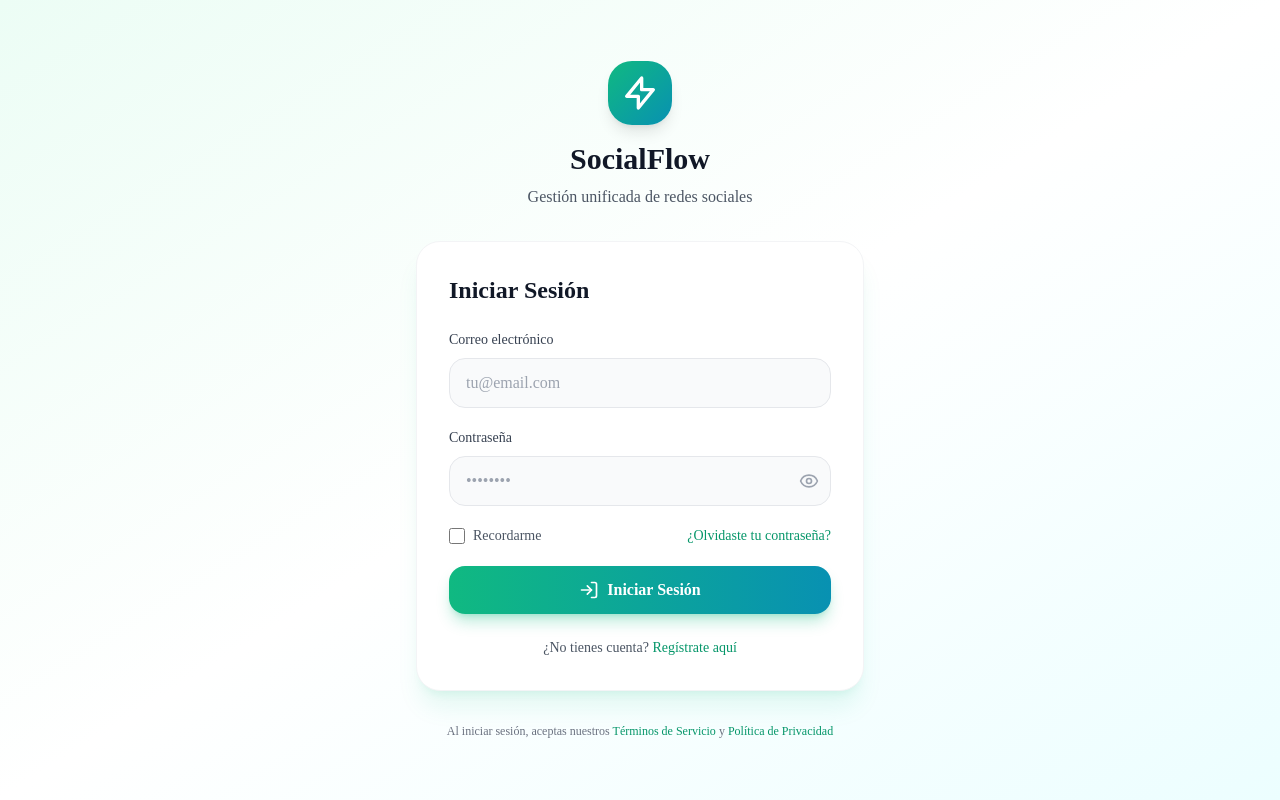
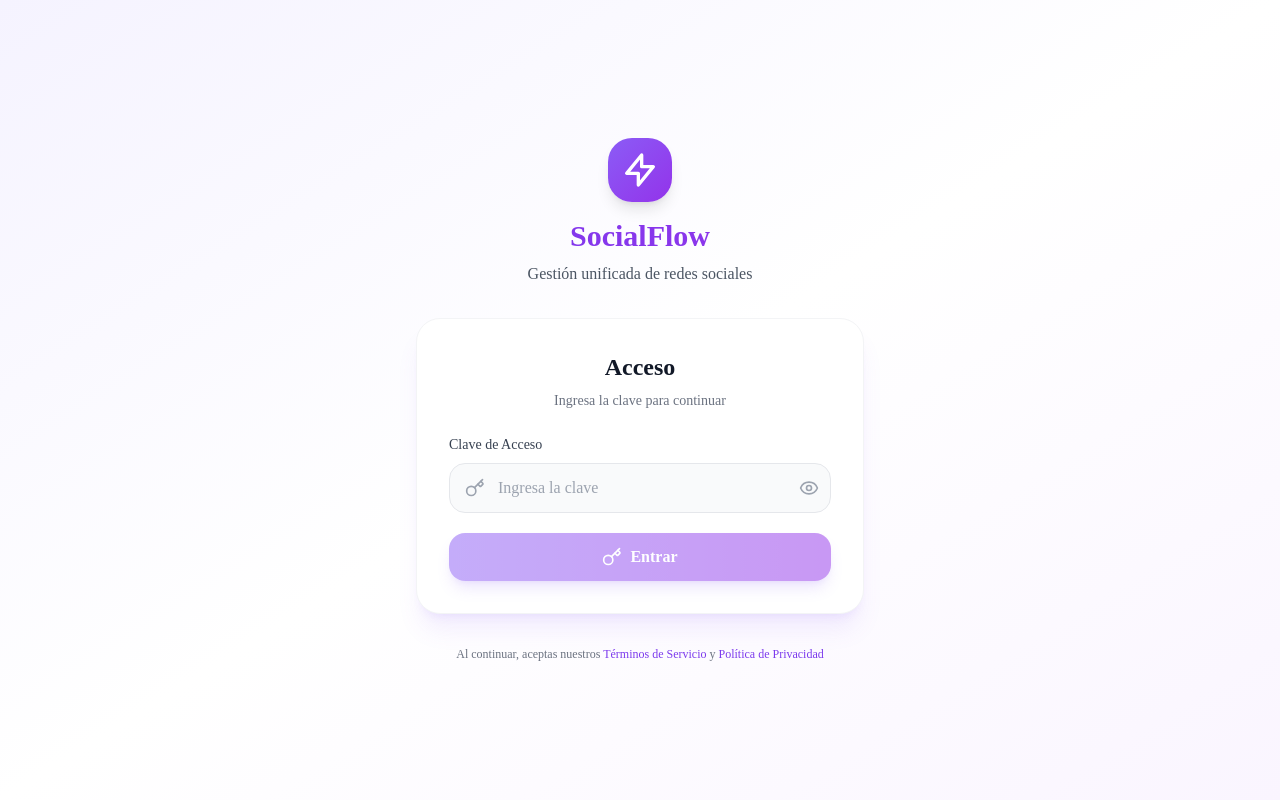
Before and after one commit to Nauzaelbh-glitch/Socialflow, a Next.js app: page /login in a window 1280 px wide. Built offline with nearby package versions, Linux system fonts and the light colour scheme; no server answers.

Commit message:
Simplificar autenticacion: clave unica en lugar de email/contrasena
- Nueva pagina de login con solo clave de acceso
- Clave: SocialFlow2024
- Middleware simplificado sin Supabase Auth
- API route para establecer cookie de acceso
- Eliminar AuthProvider del providers component

```diff
--- /dev/null
+++ b/src/app/api/auth/access/route.ts
@@ -0,0 +1,15 @@
+import { NextResponse } from 'next/server';
+
+export async function POST() {
+  const response = NextResponse.json({ success: true });
+
+  response.cookies.set('sf_access', 'granted', {
+    httpOnly: false,
+    secure: process.env.NODE_ENV === 'production',
+    sameSite: 'lax',
+    path: '/',
+    maxAge: 60 * 60 * 24,
+  });
+
+  return response;
+}
--- a/src/app/login/page.tsx
+++ b/src/app/login/page.tsx
@@ -1,166 +1,115 @@
 'use client';
 
-import { useState, useEffect, useRef } from 'react';
+import { useState } from 'react';
 import { useRouter } from 'next/navigation';
-import Link from 'next/link';
-import { useAuth } from '@/lib/auth-context';
-import { Eye, EyeOff, LogIn } from 'lucide-react';
+import { Key, Eye, EyeOff } from 'lucide-react';
+
+const ACCESS_KEY = 'SocialFlow2024';
 
 export default function LoginPage() {
   const router = useRouter();
-  const { signIn, user, isLoading: authLoading } = useAuth();
-  const [email, setEmail] = useState('');
-  const [password, setPassword] = useState('');
-  const [showPassword, setShowPassword] = useState(false);
+  const [accessKey, setAccessKey] = useState('');
+  const [showKey, setShowKey] = useState(false);
   const [error, setError] = useState('');
-  const [isSubmitting, setIsSubmitting] = useState(false);
-  const redirectRef = useRef(false);
-
-  useEffect(() => {
-    if (user && !authLoading && !redirectRef.current) {
-      redirectRef.current = true;
-      router.push('/dashboard');
-    }
-  }, [user, authLoading, router]);
+  const [isLoading, setIsLoading] = useState(false);
 
   const handleSubmit = async (e: React.FormEvent) => {
     e.preventDefault();
     setError('');
-    setIsSubmitting(true);
+    setIsLoading(true);
 
-    if (!email || !password) {
-      setError('Por favor, completa todos los campos');
-      setIsSubmitting(false);
-      return;
-    }
-
-    try {
-      const result = await signIn(email, password);
-
-      if (result.error) {
-        setError(result.error);
-        setIsSubmitting(false);
-        return;
+    if (accessKey === ACCESS_KEY) {
+      try {
+        await fetch('/api/auth/access', {
+          method: 'POST',
+          headers: { 'Content-Type': 'application/json' },
+        });
+        router.push('/dashboard');
+      } catch {
+        setError('Error al iniciar sesión');
+        setIsLoading(false);
       }
-
-      router.push('/dashboard');
-    } catch (err) {
-      setError('Error al iniciar sesión. Por favor, intenta de nuevo.');
-      setIsSubmitting(false);
+    } else {
+      setError('Clave de acceso incorrecta');
+      setIsLoading(false);
     }
   };
 
   return (
-    <div className="min-h-screen flex items-center justify-center bg-gradient-to-br from-emerald-50 via-white to-cyan-50 px-4 py-12">
+    <div className="min-h-screen flex items-center justify-center bg-gradient-to-br from-violet-50 via-white to-purple-50 px-4 py-12">
       <div className="w-full max-w-md">
         <div className="text-center mb-8">
-          <div className="inline-flex items-center justify-center w-16 h-16 bg-gradient-to-br from-emerald-500 to-cyan-600 rounded-2xl shadow-lg mb-4">
+          <div className="inline-flex items-center justify-center w-16 h-16 bg-gradient-to-br from-violet-500 to-purple-600 rounded-2xl shadow-lg mb-4">
             <svg className="w-10 h-10 text-white" fill="none" viewBox="0 0 24 24" stroke="currentColor">
               <path strokeLinecap="round" strokeLinejoin="round" strokeWidth={2} d="M13 10V3L4 14h7v7l9-11h-7z" />
             </svg>
           </div>
-          <h1 className="text-3xl font-bold text-gray-900">SocialFlow</h1>
+          <h1 className="text-3xl font-bold bg-gradient-to-r from-violet-600 to-purple-600 bg-clip-text text-transparent">SocialFlow</h1>
           <p className="text-gray-600 mt-2">Gestión unificada de redes sociales</p>
         </div>
 
-        <div className="bg-white rounded-2xl shadow-xl shadow-emerald-500/10 p-8 border border-gray-100">
-          <h2 className="text-2xl font-semibold text-gray-900 mb-6">Iniciar Sesión</h2>
+        <div className="bg-white rounded-2xl shadow-xl shadow-violet-500/10 p-8 border border-gray-100">
+          <h2 className="text-2xl font-semibold text-gray-900 mb-2 text-center">Acceso</h2>
+          <p className="text-sm text-gray-500 mb-6 text-center">Ingresa la clave para continuar</p>
 
           {error && (
             <div className="mb-4 p-4 bg-red-50 border border-red-200 rounded-xl">
-              <p className="text-sm text-red-600">{error}</p>
+              <p className="text-sm text-red-600 text-center">{error}</p>
             </div>
           )}
 
           <form onSubmit={handleSubmit} className="space-y-5">
             <div>
-              <label htmlFor="email" className="block text-sm font-medium text-gray-700 mb-2">
-                Correo electrónico
-              </label>
-              <input
-                type="email"
-                id="email"
-                value={email}
-                onChange={(e) => setEmail(e.target.value)}
-                required
-                disabled={isSubmitting || authLoading}
-                className="w-full px-4 py-3 bg-gray-50 border border-gray-200 rounded-xl focus:ring-2 focus:ring-emerald-500 focus:border-emerald-500 transition-all outline-none disabled:opacity-50"
-                placeholder="tu@email.com"
-              />
-            </div>
-
-            <div>
-              <label htmlFor="password" className="block text-sm font-medium text-gray-700 mb-2">
-                Contraseña
+              <label htmlFor="accessKey" className="block text-sm font-medium text-gray-700 mb-2">
+                Clave de Acceso
               </label>
               <div className="relative">
+                <div className="absolute left-4 top-1/2 -translate-y-1/2 text-gray-400">
+                  <Key className="w-5 h-5" />
+                </div>
                 <input
-                  type={showPassword ? 'text' : 'password'}
-                  id="password"
-                  value={password}
-                  onChange={(e) => setPassword(e.target.value)}
+                  type={showKey ? 'text' : 'password'}
+                  id="accessKey"
+                  value={accessKey}
+                  onChange={(e) => setAccessKey(e.target.value)}
                   required
-                  disabled={isSubmitting || authLoading}
-                  className="w-full px-4 py-3 bg-gray-50 border border-gray-200 rounded-xl focus:ring-2 focus:ring-emerald-500 focus:border-emerald-500 transition-all outline-none pr-12 disabled:opacity-50"
-                  placeholder="••••••••"
+                  disabled={isLoading}
+                  className="w-full pl-12 pr-12 py-3 bg-gray-50 border border-gray-200 rounded-xl focus:ring-2 focus:ring-violet-500 focus:border-violet-500 transition-all outline-none disabled:opacity-50"
+                  placeholder="Ingresa la clave"
                 />
                 <button
                   type="button"
-                  onClick={() => setShowPassword(!showPassword)}
-                  disabled={isSubmitting || authLoading}
-                  className="absolute right-3 top-1/2 -translate-y-1/2 text-gray-400 hover:text-gray-600 transition-colors disabled:opacity-50"
+                  onClick={() => setShowKey(!showKey)}
+                  className="absolute right-3 top-1/2 -translate-y-1/2 text-gray-400 hover:text-gray-600 transition-colors"
                 >
-                  {showPassword ? <EyeOff className="w-5 h-5" /> : <Eye className="w-5 h-5" />}
+                  {showKey ? <EyeOff className="w-5 h-5" /> : <Eye className="w-5 h-5" />}
                 </button>
               </div>
             </div>
 
-            <div className="flex items-center justify-between">
-              <label className="flex items-center">
-                <input
-                  type="checkbox"
-                  disabled={isSubmitting || authLoading}
-                  className="w-4 h-4 text-emerald-600 bg-gray-50 border-gray-200 rounded focus:ring-emerald-500 disabled:opacity-50"
-                />
-                <span className="ml-2 text-sm text-gray-600">Recordarme</span>
-              </label>
-              <Link href="/reset-password" className="text-sm font-medium text-emerald-600 hover:text-emerald-700">
-                ¿Olvidaste tu contraseña?
-              </Link>
-            </div>
-
             <button
               type="submit"
-              disabled={isSubmitting}
-              className="w-full py-3 px-4 bg-gradient-to-r from-emerald-500 to-cyan-600 text-white font-semibold rounded-xl shadow-lg shadow-emerald-500/30 hover:shadow-emerald-500/50 hover:from-emerald-600 hover:to-cyan-700 transition-all duration-200 flex items-center justify-center gap-2 disabled:opacity-50 disabled:cursor-not-allowed"
+              disabled={isLoading || !accessKey}
+              className="w-full py-3 px-4 bg-gradient-to-r from-violet-500 to-purple-600 text-white font-semibold rounded-xl shadow-lg shadow-violet-500/30 hover:shadow-violet-500/50 hover:from-violet-600 hover:to-purple-700 transition-all duration-200 flex items-center justify-center gap-2 disabled:opacity-50 disabled:cursor-not-allowed"
             >
-              {isSubmitting ? (
+              {isLoading ? (
                 <div className="w-5 h-5 border-2 border-white border-t-transparent rounded-full animate-spin" />
               ) : (
                 <>
-                  <LogIn className="w-5 h-5" />
-                  Iniciar Sesión
+                  <Key className="w-5 h-5" />
+                  Entrar
                 </>
               )}
             </button>
           </form>
-
-          <div className="mt-6 text-center">
-            <p className="text-sm text-gray-600">
-              ¿No tienes cuenta?{' '}
-              <Link href="/register" className="font-medium text-emerald-600 hover:text-emerald-700">
-                Regístrate aquí
-              </Link>
-            </p>
-          </div>
         </div>
 
         <div className="mt-8 text-center">
           <p className="text-xs text-gray-500">
-            Al iniciar sesión, aceptas nuestros{' '}
-            <a href="#" className="text-emerald-600 hover:underline">Términos de Servicio</a>
+            Al continuar, aceptas nuestros{' '}
+            <a href="#" className="text-violet-600 hover:underline">Términos de Servicio</a>
             {' '}y{' '}
-            <a href="#" className="text-emerald-600 hover:underline">Política de Privacidad</a>
+            <a href="#" className="text-violet-600 hover:underline">Política de Privacidad</a>
           </p>
         </div>
       </div>
--- a/src/components/providers.tsx
+++ b/src/components/providers.tsx
@@ -2,7 +2,6 @@
 
 import { QueryClient, QueryClientProvider } from '@tanstack/react-query';
 import { useState } from 'react';
-import { AuthProvider } from '@/lib/auth-context';
 
 export function Providers({ children }: { children: React.ReactNode }) {
   const [queryClient] = useState(
@@ -19,9 +18,7 @@ export function Providers({ children }: { children: React.ReactNode }) {
 
   return (
     <QueryClientProvider client={queryClient}>
-      <AuthProvider>
-        {children}
-      </AuthProvider>
+      {children}
     </QueryClientProvider>
   );
 }
```
Also changed, not shown: src/middleware.ts (+30 -62 lines).
